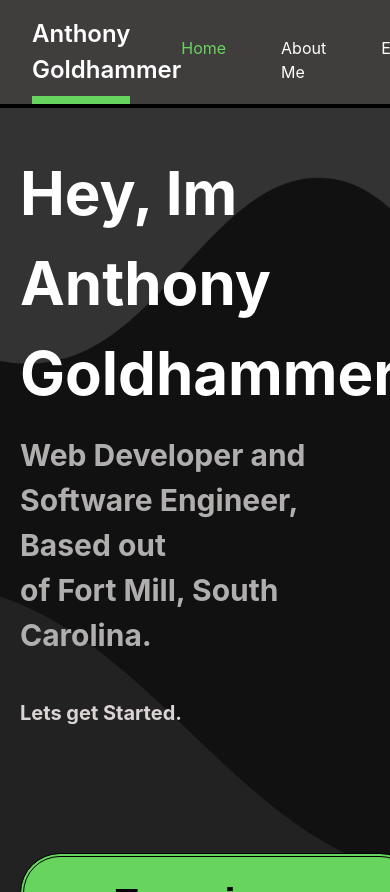
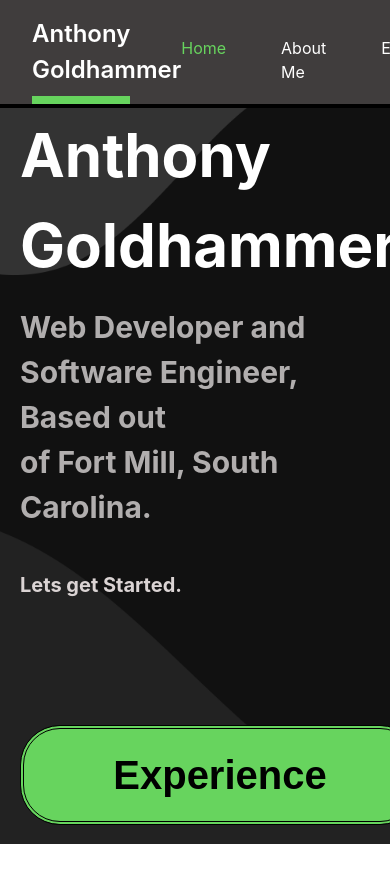
Before and after one commit to Shreklord/MyPortfolio, a React (Vite) app: page / in a window 390 px wide. After the commit the page ends 844 px from the top, so only its background shows below. Built offline with nearby package versions, Linux system fonts and the light colour scheme.

Commit message:
Messed with positioning more

```diff
--- a/src/App.css
+++ b/src/App.css
@@ -1,3 +1,9 @@
+body, html {
+  margin: 0;
+  height: 100%;
+  overflow: hidden; /* Prevent scrolling on the body */
+}
+
 .nav_row {
   display: flex;
   flex-direction: row;
@@ -5,10 +11,8 @@
   background-color: #403d3d;
   min-height: 80px;
   padding-top: 16px;
-  /* padding-left: 32px; */
-  /* padding-right: 32px; */
   justify-content: space-between;
-  border-bottom: 4px solid      ;
+  border-bottom: 4px solid;
 }
 
 .name_column {
@@ -51,42 +55,32 @@
   cursor: pointer;
 }
 
-/* Media query for small screens */
-@media (max-width: 768px) {
-  body, html {
-    overflow: auto; /* Allow scrolling on smaller screens */
-  }
-
-  .main-background {
-    height: auto; /* Allow height to adjust based on content */
-    min-height: calc(100vh - 80px); /* Ensure minimum height covers full viewport minus nav bar */
-    padding-top: 20px; /* Optional: Adjust padding if needed */
-    overflow: visible; /* Allow scrolling if content overflows */
-  }
-
-  .experience_button {
-    width: 90%; /* Adjust button width for small screens */
-    height: auto; /* Adjust button height if necessary */
-    font-size: 30px; /* Adjust font size for small screens */
-  }
-}
-
 .main-background {
+    position: fixed;
+    top: 0;
+    left: 0;
     width: 100%;
-    max-height: calc(100vh - 100px );
-    height: calc(100vh - 100px );
+    height: 100%;
     background-image: url('/src/assets/Images/Wave.png');
     background-size: cover;
     background-position: center;
     background-repeat: no-repeat;
-  }
+    z-index: -1; /* Ensure the background is behind the content */
+}
+
+.content {
+    position: absolute;
+    top: 80px; /* Adjust based on your navbar height */
+    bottom: 0;
+    left: 0;
+    right: 0;
+    overflow-y: auto; /* Enable vertical scrolling */
+}
 
 .home_header1 {
   margin: 0px;
   font-size: 60px;
   padding-bottom: 15px;
-  /* padding-top: 350px; */
-  /* padding-left: 10%; */
   color: white;
 }
 
@@ -94,8 +88,6 @@
   margin: 0px;
   font-size: 30px;
   padding-bottom: 0px;
-  /* padding-top: 20px; */
-  /* padding-left: 10%; */
   color: #b1aeae;
 }
 
@@ -103,8 +95,6 @@
   margin: 0px;
   font-size: 30px;
   padding-bottom: 10px;
-  /* padding-top: 20px; */
-  /* padding-left: 10%; */
   color: #b1aeae;
 }
 
@@ -112,8 +102,6 @@
   margin: 0px;
   padding-top: 30px;
   font-size: 20px;
-  /* padding-top: 25px; */
-  /* padding-left: 10%; */
   color: #DBD4D4;
 }
 
@@ -123,26 +111,26 @@
   justify-content: center;
   align-items: center;
   padding: 150px 200px 0px 200px;
-  gap: 20px; /* Adjust the gap between columns as needed */
+  gap: 20px;
 }
 
 .home_column {
   flex: 1;
   display: flex;
   flex-direction: column;
-  align-items: left; /* Center content vertically within the column */
+  align-items: left;
 }
 
 @media (max-width: 768px) {
   .home_row {
     flex-direction: column;
     align-items: center;
-    padding: 20px; /* Adjust padding for small screens */
+    padding: 20px;
   }
   .home_column,
   .home_column2 {
-    width: 100%; /* Make columns take full width */
-    align-items: left; /* Center content horizontally within the column */
+    width: 100%;
+    align-items: left;
   }
 }
 
@@ -150,7 +138,7 @@
   flex: 1;
   display: flex;
   flex-direction: column;
-  align-items: center; /* Center content vertically within the column */
+  align-items: center;
 }
 
 .experience_button{
@@ -181,8 +169,6 @@
   width: 600px;
   height: 650px;
   background-size: cover;
-  /* margin-right: 150px;
-  margin-top: -150px; */
   background-repeat: no-repeat;
 }
 
@@ -190,8 +176,6 @@
   padding-top: 100px;
   font-size: 100px;
 }
-
-
 
 .contact_row{
     display: flex;
@@ -201,10 +185,6 @@
 }
 
 .image_row {
-  /* display: flex;
-  flex-direction: row;
-  justify-content: space-between;
-  padding: 20px;  */
   display: flex;
   flex-wrap: wrap;
   justify-content: flex-start;
@@ -214,7 +194,5 @@
   margin: 0px;
   font-size: 60px;
   padding-bottom: 15px;
-  /* padding-top: 350px; */
-  /* padding-left: 10%; */
   color: white;
 }
--- a/src/HomeContent.tsx
+++ b/src/HomeContent.tsx
@@ -11,6 +11,7 @@ function HomeContent({ activeTab, setActiveTab }: HomeContentProps){
       };
 
     return (
+
     <div className="home_row">
         <div className="home_column">
             <h1 className="home_header1">Hey, Im Anthony Goldhammer</h1>
```
